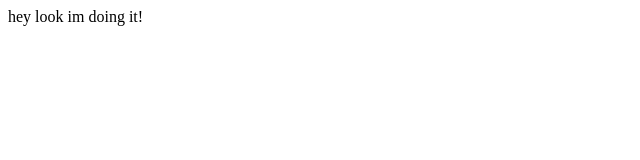
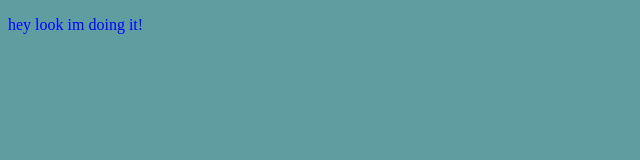
Before and after one commit to ErikDono/ErikDono.github.io, a plain HTML site: page index.html in a window 1280 px wide. Shown: the whole page, without its empty margins (0-640 px from the left). Drawn offline with Linux system fonts and the light colour scheme.

Commit message:
added color

```diff
--- a/index.html
+++ b/index.html
@@ -1 +1,20 @@
-<p>hey look im doing it!</p>
+<!DOCTYPE html>
+<html lang="en">
+
+<head>
+    <meta charset="UTF-8">
+    <meta name="viewport" content="width=device-width, initial-scale=1.0">
+    <title>Document</title>
+</head>
+
+<body>
+    <style>
+        body {
+            color: blue;
+            background-color: cadetblue;
+        }
+    </style>
+    <p>hey look im doing it!</p>
+</body>
+
+</html>
```
